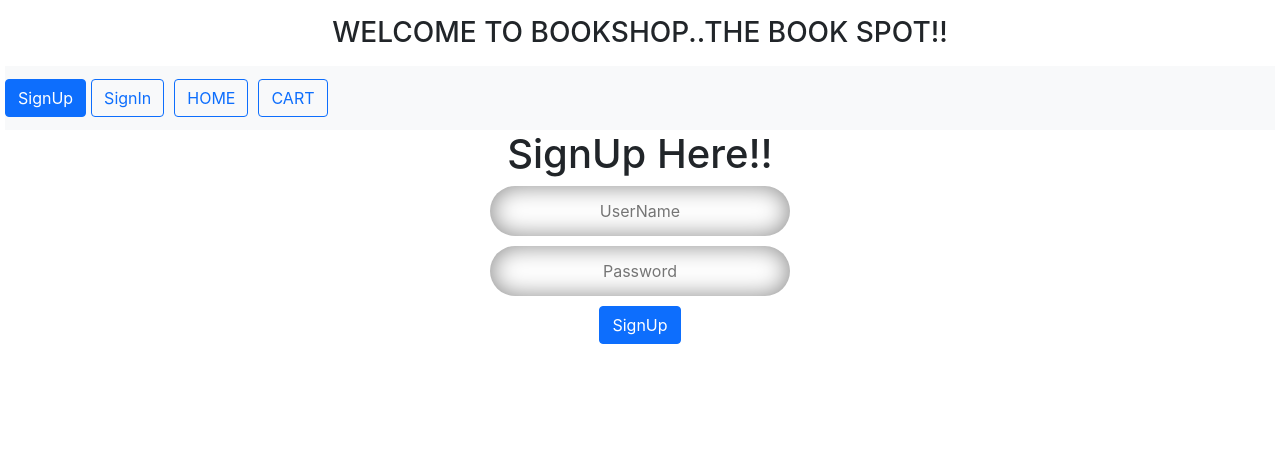
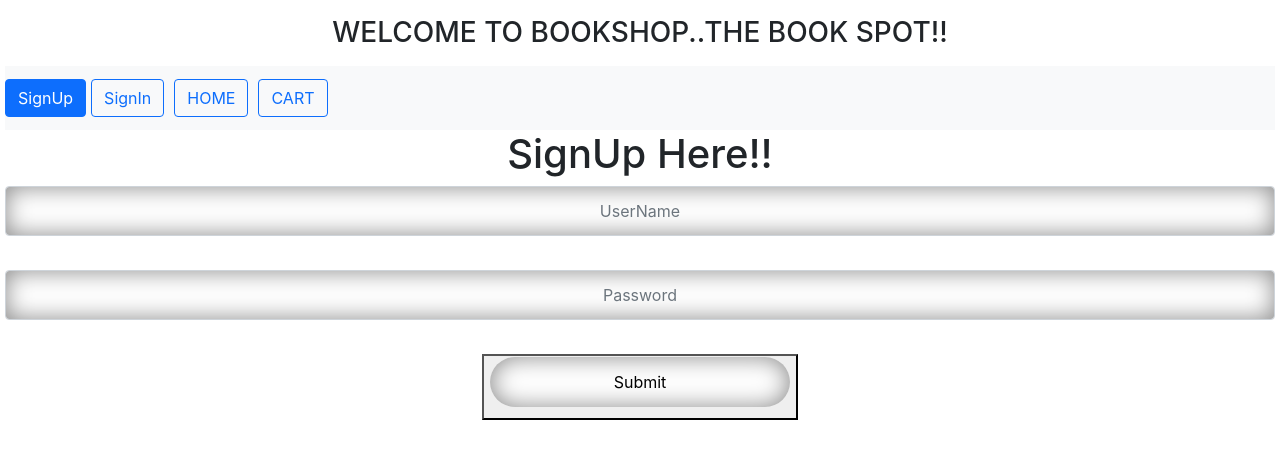
Before and after one commit to Pratiksha-Thorat0702/React-FE, a React (Create React App) app: page /SignUp in a window 1280 px wide. Shown: the top 458 px of the page. Built offline with nearby package versions, Linux system fonts and the light colour scheme.

Commit message:
commit changes

```diff
--- a/src/Components/Home.js
+++ b/src/Components/Home.js
@@ -4,7 +4,7 @@ import App from "../App";
 //import './App.css';
 //import logo from './logo.svg';
 //import img from './image/image1.png';
-//import {Quantity} from './Components/Quantity';
+//import Quantity from './Components/Quantity';
 
 class Home extends Component {
 
@@ -76,7 +76,7 @@ class Home extends Component {
 
                       ))
                       }
-                      <script src="script.js"></script>
+                      <script src="Quantity.js"></script>
 
 
                       </tbody>
--- a/src/Components/SignIn.js
+++ b/src/Components/SignIn.js
@@ -14,18 +14,20 @@ function SignIn()
     const history=useHistory();
 
     async function Login(){
-        var t2=document.getElementById("t2");
+        console.warn(UserName,Password)
+
+      {/*  var t2=document.getElementById("t2");
         if(t2==true){
             alert("login sucess");
         }
         else{
             alert("fail");
-        }
+        }*/}
         let item={UserName,Password}
-        console.warn(item)
+
         let result =await fetch("http://localhost:5000/api/signIn" ,{
             method:'POST',
-            body:JSON.stringify(item),
+          //  body:JSON.stringify(item),
             headers:{
                 "Content-Type":'application/json',
                 "Accept":'application/json'
@@ -41,11 +43,9 @@ function SignIn()
     return(
 
     <div className='col-sm-6-offset-sm-3'>
-             <h1>SignIn Here!!
+             <h1>SignIn Here!!</h1>
 
-             </h1>
-
-            <input type="text" values={UserName} onChange={(e)=>setName(e.target.value)} placeholder="UserName" className="UserName" />
+            <input type="text" values={UserName} onChange={(e)=>setUserName(e.target.value)} placeholder="UserName" className="UserName" />
             <br/>
 
              <input type="text"values={Password} onChange={(e)=>setPassword(e.target.value)} placeholder="Password" className="Paasword" />
--- /dev/null
+++ b/src/Components/SignUp.css
@@ -0,0 +1,10 @@
+.form-control{
+    /* background-color: rgb(223, 221, 221);*/
+
+     align-items: center;
+     display: flex;
+     height: 115px;
+     width: 115px;
+     box-sizing: 200px;
+   border: palegreen;
+   }
--- a/src/Components/SignUp.js
+++ b/src/Components/SignUp.js
@@ -1,26 +1,24 @@
-import React, {useState} from 'react';
-import {useHistory} from 'react-router-dom';
+import React, {useEffect, useState} from 'react';
+import {useHistory} from 'react-router-dom'
 //import img2 from './images/un.png';
 //import img3 from './images/password.png';
-import './SignIn.css'
+//import './SignIn.css'
 
 function Signup()
 
 {
     const [UserName,setName]=useState("");
     const [Password,setPassword]=useState("");
+    const[Errors,setErrors]=useState("")
     const history=useHistory();
+    const[isRegister,setisRegister]=useState(false);
 
     async function Register(){
-        var t2=document.getElementById("t2");
-        if(t2==true){
-            alert("login sucess");
-        }
-        else{
-            alert("fail");
-        }
+
         let item={UserName,Password}
+        console.log(item);
         console.warn(item)
+        setisRegister(true);
         let result =await fetch("http://localhost:5000/api/signup" ,{
             method:'POST',
             body:JSON.stringify(item),
@@ -33,22 +31,42 @@ function Signup()
         })
         result=await result.json()
         localStorage.setItem("user-info",JSON.stringify(result))
-        history.push("/Home")
+        history.push("/add")
+        setErrors(validate(item));
     }
 
+    useEffect(()=>{
+        console.log(Errors);
+        if(Object.keys(Errors).length === 0 && isRegister){
+           // console.log(item);
+        }
+    },[Errors])
+    const validate = (value) =>{
+        const Errors={};
+      //  const regex=/^[^\s@]+[^\s@]+\.[^\s@]{2,}$/i;
+        if(!value.UserName){
+            Errors.UserName="enter Usename";
+        }
+        if(!value.Password){
+            Errors.UserName="enter pw";
+        }
+        return Errors;
+    }
     return(
 
     <div className='col-sm-6-offset-sm-3'>
-             <h1>SignUp Here!!
+             <h1>SignUp Here!! </h1>
+             <form onClick={Register} action='/Home'>
 
-             </h1>
-
-            <input type="text" values={UserName} onChange={(e)=>setName(e.target.value)} placeholder="UserName" className="UserName" />
+        <input type="text" values={UserName} onChange={(e)=>setName(e.target.value)}  className="form-control" placeholder="UserName" required/>
             <br/>
 
-             <input type="text"values={Password} onChange={(e)=>setPassword(e.target.value)} placeholder="Password" className="Paasword" />
+             <input type="Password"values={Password} onChange={(e)=>setPassword(e.target.value)}  className="form-control" placeholder="Password" required/>
              <br/>
-             <buttton id="t2" onClick={Register} className="btn btn-primary">SignUp</buttton>
+           <button >
+           <input type="Submit"/>
+           </button>
+             </form>
          </div>
         )
 }
```
Also changed, not shown: src/Components/Quantity.js (+10 -1 lines).
